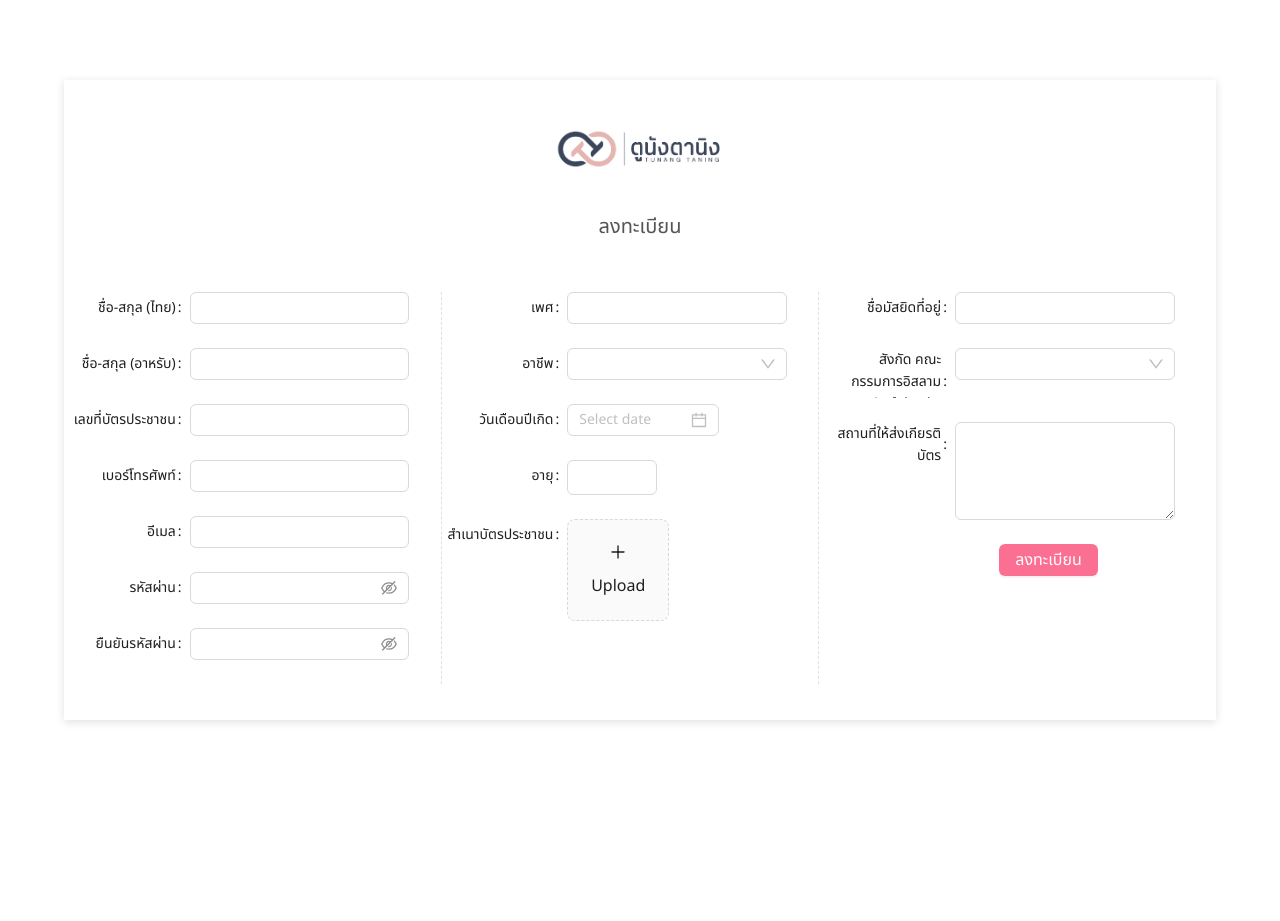
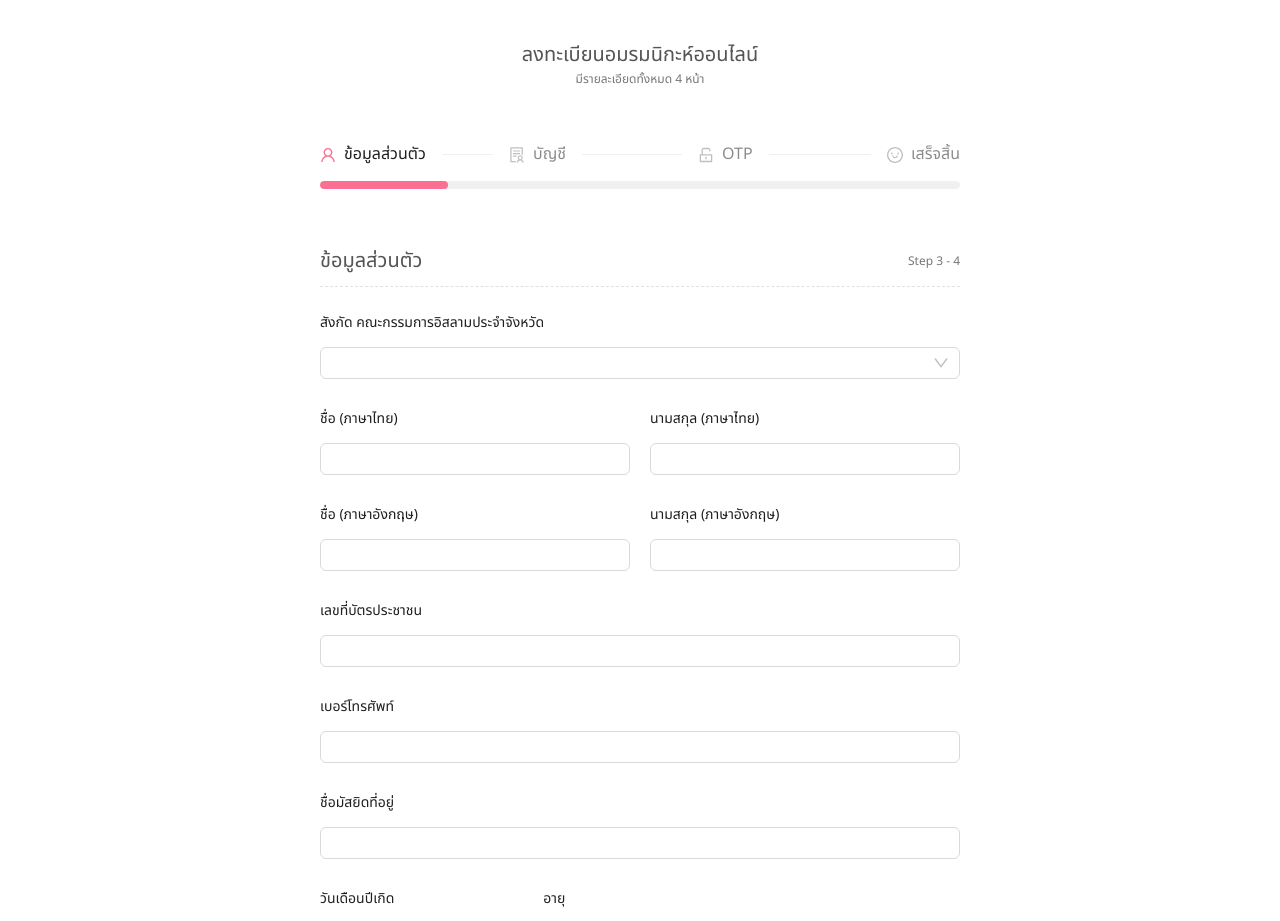
Before and after one commit to FARmer037/tunang-taning, a React (Create React App) app: page /register in a window 1280 px wide. Shown: the top 921 px of the page. Before the commit the page ends 800 px from the top, so only its background shows below. Built offline with nearby package versions, Linux system fonts and the light colour scheme.

Commit message:
new register form

```diff
--- a/src/App.js
+++ b/src/App.js
@@ -10,6 +10,7 @@ import Pay from './Pay'
 import VideoPlayer from './VideoPlayer'
 import Certificate from './Certificate'
 import Register from './Register'
+import Register2 from './Register2'
 
 export const ScoreContext = createContext()
 
@@ -28,7 +29,7 @@ function App() {
       >
         <Routes>
           <Route path='/' element={<Login />} />
-          <Route path='/register' element={<Register />} />
+          <Route path='/register' element={<Register2 />} />
           <Route path='/courses' element={<Courses />} />
           <Route path='/dashboard' element={<DashBoard />} />
           <Route path='/quiz/:id' element={<Quiz />} />
--- /dev/null
+++ b/src/Register2.js
@@ -0,0 +1,65 @@
+import React, { useState } from 'react'
+import './styles/Register.scss'
+import RegisterForm from './components/RegisterForm'
+import { UnlockOutlined, SmileOutlined, SolutionOutlined, UserOutlined } from '@ant-design/icons'
+import { Steps, Progress, Button } from 'antd'
+
+// status list
+// 1. wait
+// 2. process
+// 3. finish
+
+const Register2 = () => {
+    const [step, setStep] = useState(1)
+
+    return (
+        <div className='register2'>
+            <div className='register2__content'>
+                <h2>ลงทะเบียนอมรมนิกะห์ออนไลน์</h2>
+                <p>มีรายละเอียดทั้งหมด 4 หน้า</p>
+
+                <div className='register2__content-step'>
+                    <Steps
+                        items={[
+                            {
+                                title: 'ข้อมูลส่วนตัว',
+                                status: 'process',
+                                icon: <UserOutlined />,
+                            },
+                            {
+                                title: 'บัญชี',
+                                status: 'wait',
+                                icon: <SolutionOutlined />,
+                            },
+                            {
+                                title: 'OTP',
+                                status: 'wait',
+                                icon: <UnlockOutlined />,
+                            },
+                            {
+                                title: 'เสร็จสิ้น',
+                                status: 'wait',
+                                icon: <SmileOutlined />,
+                            },
+                        ]}
+                    />
+
+                    <Progress percent={20} showInfo={false} style={{ padding: 0, margin: 0 }} />
+                </div>
+
+                <div className='register2__content-title'>
+                    <h2>ข้อมูลส่วนตัว</h2>
+                    <p>Step 3 - 4</p>
+                </div>
+
+                <RegisterForm step={step} />
+
+                <div className='register2__content-button'>
+                    <Button type='primary'>ถัดไป</Button>
+                </div>
+            </div>
+        </div>
+    )
+}
+
+export default Register2
--- /dev/null
+++ b/src/components/RegisterForm.js
@@ -0,0 +1,124 @@
+import React from 'react'
+import '../styles/Register.scss'
+import { PlusOutlined } from '@ant-design/icons'
+import {
+    Button,
+    DatePicker,
+    Form,
+    Input,
+    InputNumber,
+    Select,
+    Upload,
+    Col,
+    Row
+} from 'antd'
+
+const { TextArea } = Input
+
+const RegisterForm = ({ step }) => {
+    return (
+        <div className='register2__content-form'>
+            <Form
+                labelWrap
+                labelCol={{ span: 24 }}
+                wrapperCol={{ span: 24 }}
+                layout='horizontal'
+                style={{
+                    width: '100%',
+                }}
+            >
+                <Form.Item label='สังกัด คณะกรรมการอิสลามประจำจังหวัด'>
+                    <Select>
+                        <Select.Option value='demo'>Demo</Select.Option>
+                    </Select>
+                </Form.Item>
+
+                <Row>
+                    <Col span={12} style={{ paddingRight: 10 }}>
+                        <Form.Item label='ชื่อ (ภาษาไทย)'>
+                            <Input />
+                        </Form.Item>
+                    </Col>
+                    <Col span={12} style={{ paddingLeft: 10 }}>
+                        <Form.Item label='นามสกุล (ภาษาไทย)'>
+                            <Input />
+                        </Form.Item>
+                    </Col>
+                </Row>
+
+                <Row>
+                    <Col span={12} style={{ paddingRight: 10 }}>
+                        <Form.Item label='ชื่อ (ภาษาอังกฤษ)'>
+                            <Input />
+                        </Form.Item>
+                    </Col>
+                    <Col span={12} style={{ paddingLeft: 10 }}>
+                        <Form.Item label='นามสกุล (ภาษาอังกฤษ)'>
+                            <Input />
+                        </Form.Item>
+                    </Col>
+                </Row>
+
+                <Form.Item label='เลขที่บัตรประชาชน'>
+                    <Input />
+                </Form.Item>
+
+                <Form.Item label='เบอร์โทรศัพท์'>
+                    <Input />
+                </Form.Item>
+
+                <Form.Item label='ชื่อมัสยิดที่อยู่'>
+                    <Input />
+                </Form.Item>
+
+                <Row>
+                    <Col span={8} style={{ paddingRight: 10 }}>
+                        <Form.Item label='วันเดือนปีเกิด'>
+                            <DatePicker />
+                        </Form.Item>
+                    </Col>
+                    <Col span={8} style={{ paddingLeft: 10 }}>
+                        <Form.Item label='อายุ'>
+                            <InputNumber />
+                        </Form.Item>
+                    </Col>
+                </Row>
+
+                <Form.Item label='เพศ'>
+                    <Input />
+                </Form.Item>
+
+                <Form.Item label='อีเมล'>
+                    <Input />
+                </Form.Item>
+
+                <Form.Item label='อาชีพ'>
+                    <Select>
+                        <Select.Option value='demo'>Demo</Select.Option>
+                    </Select>
+                </Form.Item>
+
+                <Form.Item label='สถานที่ให้ส่งเกียรติบัตร' className='wrap-label'>
+                    <TextArea rows={4} />
+                </Form.Item>
+
+                <Form.Item label='สำเนาบัตรประชาชน' valuePropName='fileList'>
+                    <Upload action='/upload.do' listType='picture-card'>
+                        <div>
+                            <PlusOutlined />
+                            <div
+                                style={{
+                                    marginTop: 8,
+                                }}
+                            >
+                                Upload
+                            </div>
+                        </div>
+                    </Upload>
+                </Form.Item>
+            </Form>
+        </div>
+    )
+}
+
+export default RegisterForm
--- a/src/styles/Register.scss
+++ b/src/styles/Register.scss
@@ -133,3 +133,52 @@
     margin-left: 0px;
   }
 }
+
+.register2 {
+  display: flex;
+  justify-content: center;
+  padding: 40px 0;
+}
+
+.register2__content {
+  width: 50%;
+  display: flex;
+  flex-direction: column;
+  align-items: center;
+
+  h2 {
+    font-size: $lg;
+    color: $darkGray;
+    font-weight: 400;
+  }
+
+  p {
+    font-size: $sm;
+    color: $gray;
+  }
+}
+
+.register2__content-step {
+  width: 100%;
+  margin: 50px 0;
+}
+
+.register2__content-title {
+  display: flex;
+  justify-content: space-between;
+  align-items: center;
+  width: 100%;
+  padding-bottom: 10px;
+  margin-bottom: 20px;
+  border-bottom: $lightBorder;
+}
+
+.register2__content-form {
+  width: 100%;
+}
+
+.register2__content-button {
+  width: 100%;
+  display: flex;
+  justify-content: center;
+}
```
